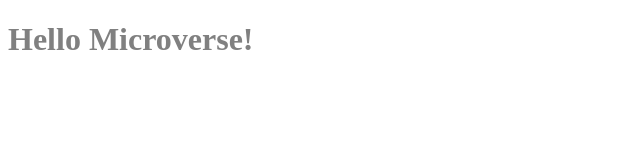
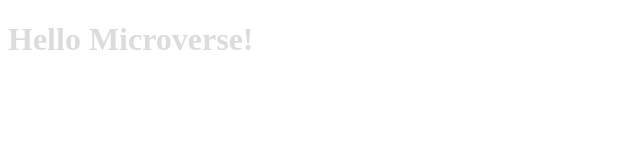
Before and after one commit to iwillteixeira/portifolio-microverse, a website: page index.html in a window 1280 px wide. Shown: the whole page, without its empty margins (0-640 px from the left). Drawn offline with Linux system fonts and the light colour scheme.

Commit message:
Change style.css line 2 grey word for hexadecimal

```diff
--- a/style.css
+++ b/style.css
@@ -1,3 +1,3 @@
 header {
-  color: grey;
+  color: #dcdcdc;
 }
```
